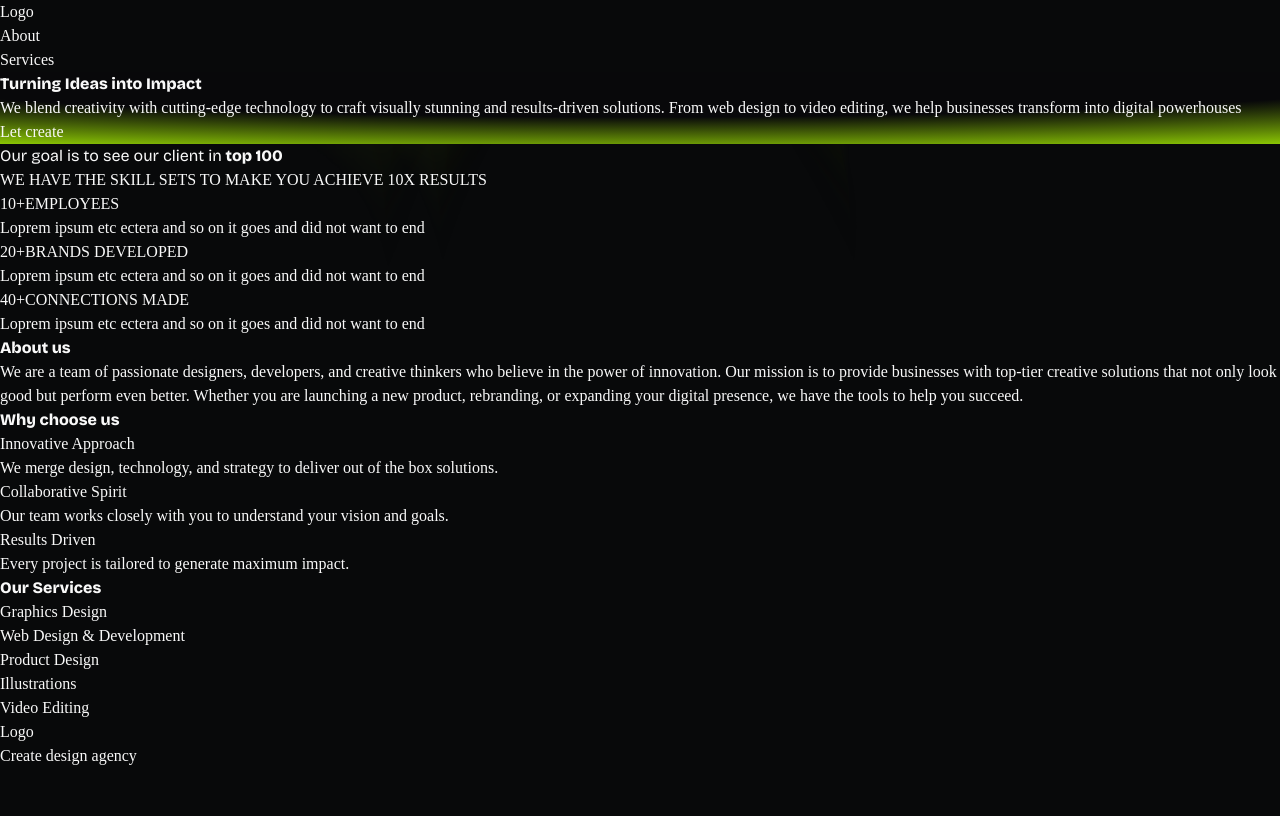
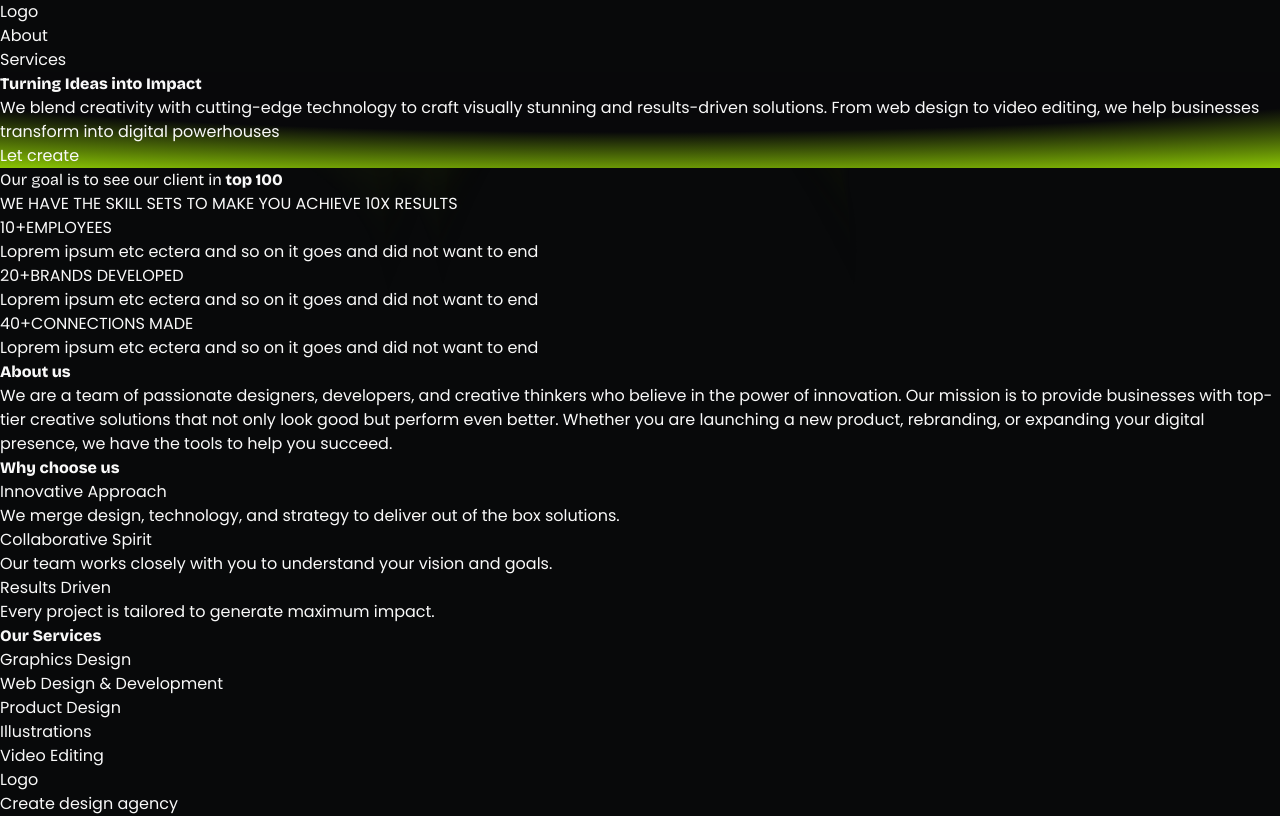
Before and after one commit to gamertechsdefi/efajlabs, a Next.js app: page / in a window 1280 px wide. Built offline with nearby package versions, Linux system fonts and the light colour scheme.

Commit message:
font fix

```diff
--- a/src/app/globals.css
+++ b/src/app/globals.css
@@ -33,3 +33,15 @@ body {
   font-weight: 800;
   font-style: normal;
 }
+
+@font-face {
+  font-family: 'Poppins';
+  src: url('/fonts/Poppins-Regular.ttf') format('truetype');
+  font-weight: 300;
+  font-style: normal;
+}@font-face {
+  font-family: 'Poppins';
+  src: url('/fonts/Poppins-ExtraBold.ttf') format('truetype');
+  font-weight: 800;
+  font-style: normal;
+}
--- a/src/app/layout.js
+++ b/src/app/layout.js
@@ -1,5 +1,6 @@
 import localFont from "next/font/local";
 import "./globals.css";
+
 
 export const metadata = {
   title: "Create Next App",
@@ -9,8 +10,7 @@ export const metadata = {
 export default function RootLayout({ children }) {
   return (
     <html lang="en">
-      <body
-        // className={`${geistSans.variable} ${geistMono.variable} antialiased`}
+      <body style={{fontFamily: 'Poppins, sans-serif'}}
       >
         {children}
       </body>
```
